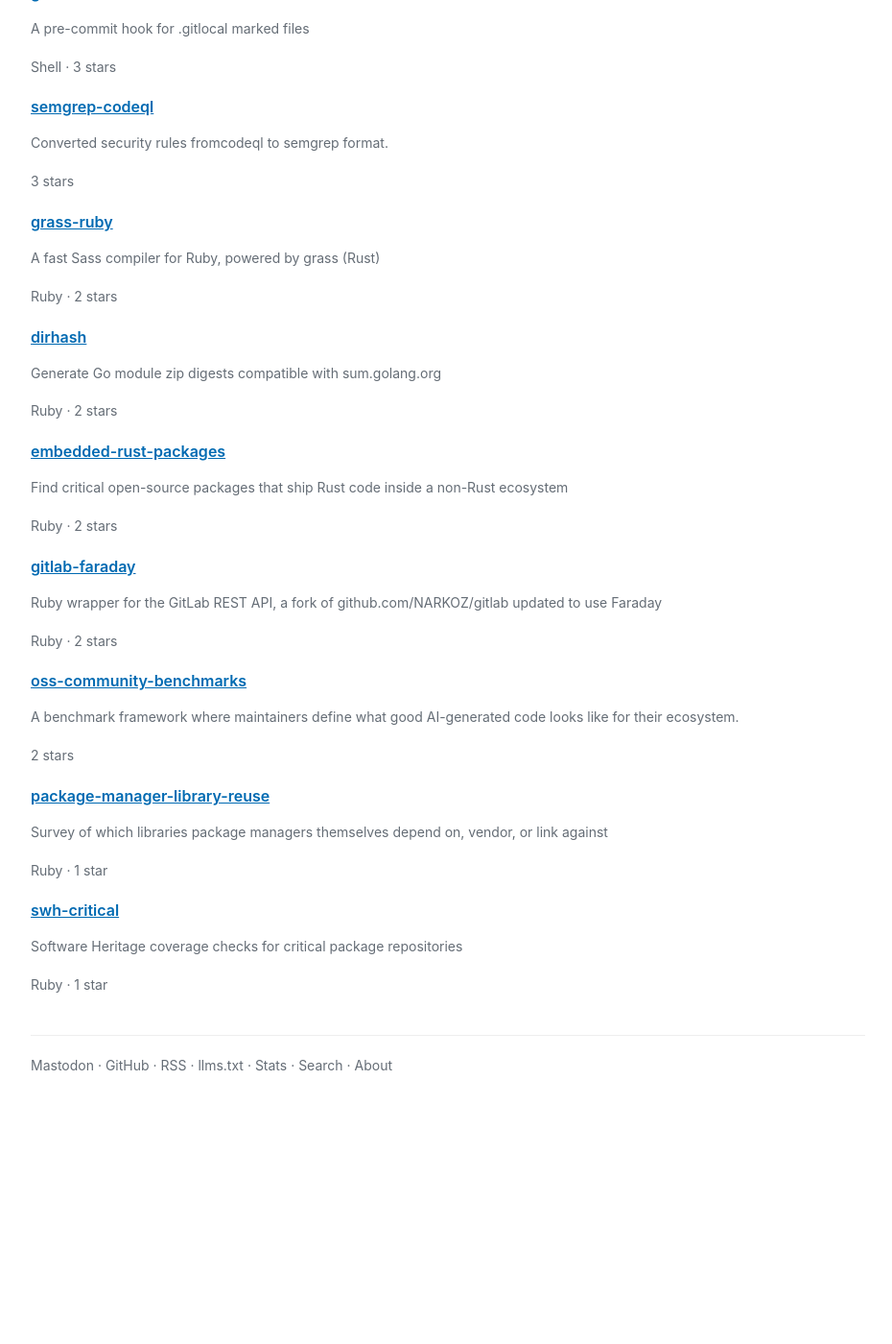
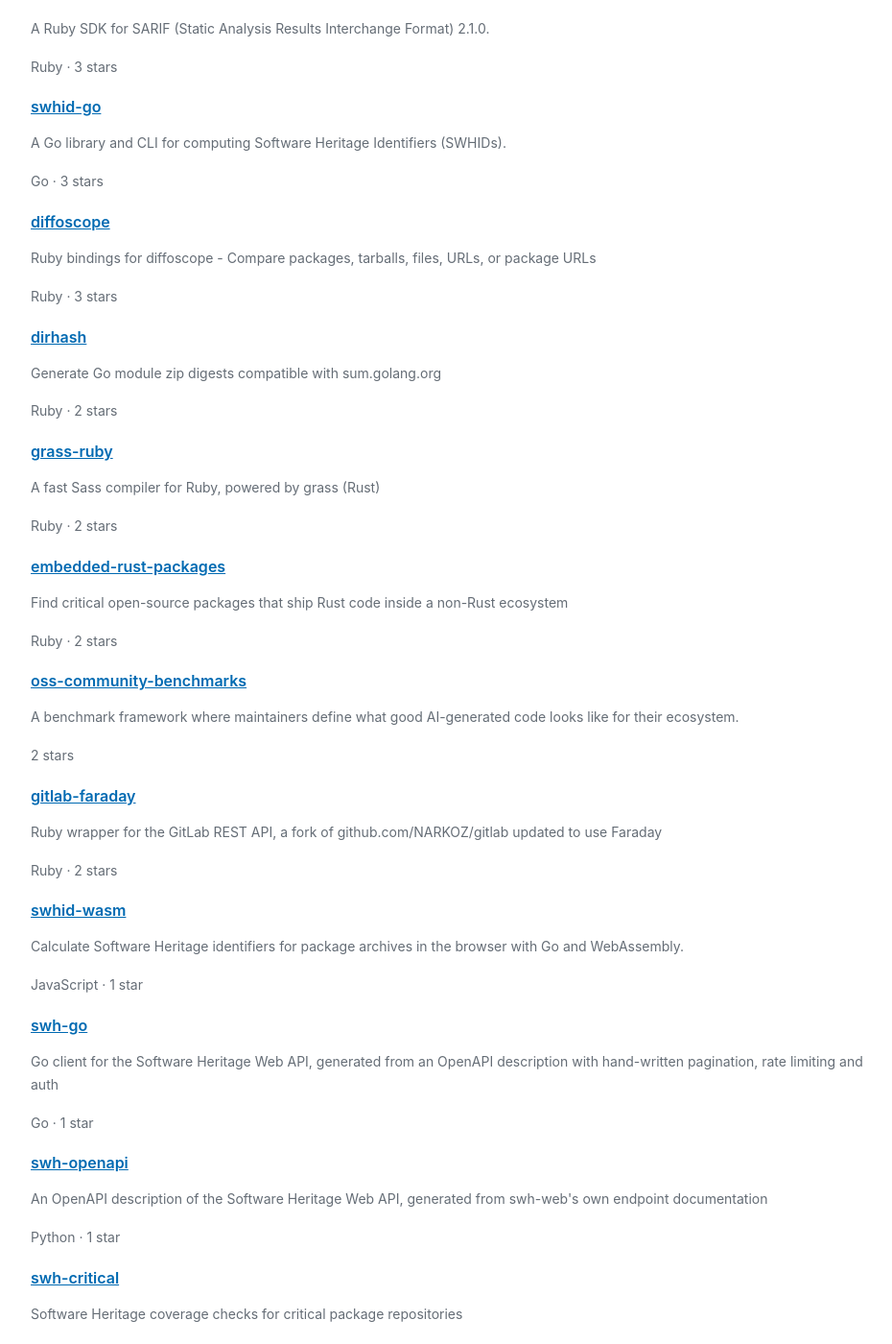
Before and after one commit to andrew/nesbitt.io, a Jekyll site: the page built from projects.md, in a window 1280 px wide and 1400 px high, scrolled down 5135 px. Shown: the whole window at 96% size, without its empty margins (173-1103 px from the left). Built offline with Jekyll 4.4.1, drawn with Linux system fonts in a browser that asks for light colours; comment, search, counter and statistics services are not loaded; before the commit the page ends 6345 px from its top, so only the background shows below that; some of the changed text lies outside the part shown.

Commit message:
Update GitHub projects

```diff
--- a/_data/projects.yml
+++ b/_data/projects.yml
@@ -3,14 +3,14 @@
   url: https://github.com/andrew/ultimate-awesome
   description: Every awesome list on every topic, including awesome lists of awesome
     lists, updated daily.
-  stars: 219
+  stars: 220
   language:
-  pushed_at: '2026-09-26T00:49:03Z'
+  pushed_at: '2026-10-04T01:25:06Z'
 - name: gitgres
   url: https://github.com/andrew/gitgres
   description: Store git objects and refs in PostgreSQL tables. Standard git push/clone
     work against the database through a libgit2-based backend.
-  stars: 91
+  stars: 95
   language: C
   pushed_at: '2026-03-08T20:14:08Z'
 - name: nesbitt.io
@@ -19,13 +19,13 @@
     about package management, software supply chain security, and open source infrastructure. '
   stars: 38
   language: HTML
-  pushed_at: '2026-09-27T06:18:37Z'
+  pushed_at: '2026-10-04T08:04:15Z'
 - name: gitballs
   url: https://github.com/andrew/gitballs
   description: Storing multiple tarballs in git to save space
-  stars: 25
+  stars: 26
   language: Ruby
-  pushed_at: '2026-09-17T18:59:12Z'
+  pushed_at: '2026-10-02T18:01:45Z'
 - name: sidekiq-mcp
   url: https://github.com/andrew/sidekiq-mcp
   description: A Sidekiq plugin that provides an MCP (Model Context Protocol) server
@@ -40,6 +40,20 @@
   stars: 15
   language:
   pushed_at: '2026-03-08T09:10:11Z'
+- name: omni_git
+  url: https://github.com/andrew/omni_git
+  description: A PostgreSQL extension that stores git repositories in database tables
+    and serves the git smart HTTP protocol, turning Postgres into a git remote.
+  stars: 13
+  language: PLpgSQL
+  pushed_at: '2026-03-08T20:14:28Z'
+- name: purl
+  url: https://github.com/andrew/purl
+  description: A Ruby library for parsing, validating, and generating Package URLs
+    (PURLs) as defined by the PURL specification
+  stars: 13
+  language: Ruby
+  pushed_at: '2026-08-04T09:23:32Z'
 - name: vers
   url: https://github.com/andrew/vers
   description: A Ruby gem for parsing, comparing and sorting versions according to
@@ -47,19 +61,12 @@
   stars: 13
   language: Ruby
   pushed_at: '2026-09-16T07:56:44Z'
-- name: purl
-  url: https://github.com/andrew/purl
-  description: A Ruby library for parsing, validating, and generating Package URLs
-    (PURLs) as defined by the PURL specification
-  stars: 13
-  language: Ruby
-  pushed_at: '2026-08-04T09:23:32Z'
 - name: swhid
   url: https://github.com/andrew/swhid
   description: Generate and parse SoftWare Hash IDentifiers (SWHIDs)
   stars: 12
   language: Ruby
-  pushed_at: '2026-09-20T13:22:30Z'
+  pushed_at: '2026-10-03T15:34:28Z'
 - name: go-bundler
   url: https://github.com/andrew/go-bundler
   description: Go-style imports for Ruby
@@ -79,13 +86,6 @@
   stars: 11
   language: HTML
   pushed_at: '2026-09-19T08:27:40Z'
-- name: omni_git
-  url: https://github.com/andrew/omni_git
-  description: A PostgreSQL extension that stores git repositories in database tables
-    and serves the git smart HTTP protocol, turning Postgres into a git remote.
-  stars: 11
-  language: PLpgSQL
-  pushed_at: '2026-03-08T20:14:28Z'
 - name: state-of-oss-funding
   url: https://github.com/andrew/state-of-oss-funding
   description: 'The State of OSS Funding data: Insights from ecosyste.ms - talk at
@@ -137,30 +137,36 @@
   stars: 7
   language: Ruby
   pushed_at: '2026-04-27T10:05:27Z'
+- name: swh-git
+  url: https://github.com/andrew/swh-git
+  description: Clone archived repositories from Software Heritage using ordinary Git.
+  stars: 6
+  language: Go
+  pushed_at: '2026-09-29T07:09:06Z'
 - name: sbom
   url: https://github.com/andrew/sbom
   description: Parse, generate, and validate Software Bill of Materials (SBOM)
   stars: 5
   language: Ruby
-  pushed_at: '2026-09-20T20:15:40Z'
-- name: weekend-at-bernies
-  url: https://github.com/andrew/weekend-at-bernies
-  description: Data collection for Weekend at Bernie's blog post
-  stars: 5
-  language: Ruby
-  pushed_at: '2026-09-26T15:14:58Z'
+  pushed_at: '2026-10-02T08:00:53Z'
 - name: homebrew-actions
   url: https://github.com/andrew/homebrew-actions
   description: Install GitHub Actions from a Homebrew tap
   stars: 5
   language: Ruby
   pushed_at: '2026-08-04T08:06:24Z'
-- name: vid
-  url: https://github.com/andrew/vid
-  description: Content-addressed vulnerability identifiers
+- name: weekend-at-bernies
+  url: https://github.com/andrew/weekend-at-bernies
+  description: Data collection for Weekend at Bernie's blog post
+  stars: 5
+  language: Ruby
+  pushed_at: '2026-10-01T15:46:35Z'
+- name: gitlocal
+  url: https://github.com/andrew/gitlocal
+  description: A pre-commit hook for .gitlocal marked files
   stars: 4
-  language: Go
-  pushed_at: '2026-09-16T11:32:38Z'
+  language: Shell
+  pushed_at: '2026-03-06T09:17:43Z'
 - name: critical-ai-scan
   url: https://github.com/andrew/critical-ai-scan
   description: Survey of explicitly disclosed AI involvement in the git history of
@@ -181,6 +187,42 @@
   stars: 4
   language: Ruby
   pushed_at: '2026-07-16T21:20:49Z'
+- name: vid
+  url: https://github.com/andrew/vid
+  description: Content-addressed vulnerability identifiers
+  stars: 4
+  language: Go
+  pushed_at: '2026-09-16T11:32:38Z'
+- name: foss-backstage
+  url: https://github.com/andrew/foss-backstage
+  description: Is InnerSource Commons good for open source?
+  stars: 3
+  language: Ruby
+  pushed_at: '2026-07-31T08:31:08Z'
+- name: semgrep-codeql
+  url: https://github.com/andrew/semgrep-codeql
+  description: Converted security rules fromcodeql to semgrep format.
+  stars: 3
+  language:
+  pushed_at: '2025-12-21T20:26:20Z'
+- name: jekyll-stats
+  url: https://github.com/andrew/jekyll-stats
+  description: Jekyll plugin that generates site statistics
+  stars: 3
+  language: Ruby
+  pushed_at: '2026-08-30T16:01:43Z'
+- name: sarif
+  url: https://github.com/andrew/sarif
+  description: A Ruby SDK for SARIF (Static Analysis Results Interchange Format) 2.1.0.
+  stars: 3
+  language: Ruby
+  pushed_at: '2026-06-19T10:06:04Z'
+- name: swhid-go
+  url: https://github.com/andrew/swhid-go
+  description: A Go library and CLI for computing Software Heritage Identifiers (SWHIDs).
+  stars: 3
+  language: Go
+  pushed_at: '2026-09-20T11:21:29Z'
 - name: diffoscope
   url: https://github.com/andrew/diffoscope
   description: Ruby bindings for diffoscope - Compare packages, tarballs, files, URLs,
@@ -188,54 +230,18 @@
   stars: 3
   language: Ruby
   pushed_at: '2026-04-27T10:05:34Z'
-- name: sarif
-  url: https://github.com/andrew/sarif
-  description: A Ruby SDK for SARIF (Static Analysis Results Interchange Format) 2.1.0.
-  stars: 3
+- name: dirhash
+  url: https://github.com/andrew/dirhash
+  description: Generate Go module zip digests compatible with sum.golang.org
+  stars: 2
   language: Ruby
-  pushed_at: '2026-06-19T10:06:04Z'
-- name: jekyll-stats
-  url: https://github.com/andrew/jekyll-stats
-  description: Jekyll plugin that generates site statistics
-  stars: 3
-  language: Ruby
-  pushed_at: '2026-08-30T16:01:43Z'
-- name: foss-backstage
-  url: https://github.com/andrew/foss-backstage
-  description: Is InnerSource Commons good for open source?
-  stars: 3
-  language: Ruby
-  pushed_at: '2026-07-31T08:31:08Z'
-- name: swhid-go
-  url: https://github.com/andrew/swhid-go
-  description: A Go library and CLI for computing Software Heritage Identifiers (SWHIDs).
-  stars: 3
-  language: Go
-  pushed_at: '2026-09-20T11:21:29Z'
-- name: gitlocal
-  url: https://github.com/andrew/gitlocal
-  description: A pre-commit hook for .gitlocal marked files
-  stars: 3
-  language: Shell
-  pushed_at: '2026-03-06T09:17:43Z'
-- name: semgrep-codeql
-  url: https://github.com/andrew/semgrep-codeql
-  description: Converted security rules fromcodeql to semgrep format.
-  stars: 3
-  language:
-  pushed_at: '2025-12-21T20:26:20Z'
+  pushed_at: '2026-10-02T14:50:01Z'
 - name: grass-ruby
   url: https://github.com/andrew/grass-ruby
   description: A fast Sass compiler for Ruby, powered by grass (Rust)
   stars: 2
   language: Ruby
   pushed_at: '2026-04-27T10:35:09Z'
-- name: dirhash
-  url: https://github.com/andrew/dirhash
-  description: Generate Go module zip digests compatible with sum.golang.org
-  stars: 2
-  language: Ruby
-  pushed_at: '2026-04-27T10:05:48Z'
 - name: embedded-rust-packages
   url: https://github.com/andrew/embedded-rust-packages
   description: Find critical open-source packages that ship Rust code inside a non-Rust
@@ -243,6 +249,13 @@
   stars: 2
   language: Ruby
   pushed_at: '2026-08-21T18:28:33Z'
+- name: oss-community-benchmarks
+  url: https://github.com/andrew/oss-community-benchmarks
+  description: A benchmark framework where maintainers define what good AI-generated
+    code looks like for their ecosystem.
+  stars: 2
+  language:
+  pushed_at: '2025-11-26T18:50:44Z'
 - name: gitlab-faraday
   url: https://github.com/andrew/gitlab-faraday
   description: Ruby wrapper for the GitLab REST API, a fork of github.com/NARKOZ/gitlab
@@ -250,13 +263,40 @@
   stars: 2
   language: Ruby
   pushed_at: '2026-08-09T17:36:16Z'
-- name: oss-community-benchmarks
-  url: https://github.com/andrew/oss-community-benchmarks
-  description: A benchmark framework where maintainers define what good AI-generated
-    code looks like for their ecosystem.
-  stars: 2
-  language:
-  pushed_at: '2025-11-26T18:50:44Z'
+- name: swhid-wasm
+  url: https://github.com/andrew/swhid-wasm
+  description: Calculate Software Heritage identifiers for package archives in the
+    browser with Go and WebAssembly.
+  stars: 1
+  language: JavaScript
+  pushed_at: '2026-09-29T06:57:22Z'
+- name: swh-go
+  url: https://github.com/andrew/swh-go
+  description: Go client for the Software Heritage Web API, generated from an OpenAPI
+    description with hand-written pagination, rate limiting and auth
+  stars: 1
+  language: Go
+  pushed_at: '2026-09-29T07:08:05Z'
+- name: swh-openapi
+  url: https://github.com/andrew/swh-openapi
+  description: An OpenAPI description of the Software Heritage Web API, generated
+    from swh-web's own endpoint documentation
+  stars: 1
+  language: Python
+  pushed_at: '2026-09-29T06:47:25Z'
+- name: swh-critical
+  url: https://github.com/andrew/swh-critical
+  description: Software Heritage coverage checks for critical package repositories
+  stars: 1
+  language: Ruby
+  pushed_at: '2026-09-28T07:09:25Z'
+- name: code-commons
+  url: https://github.com/andrew/code-commons
+  description: Slides for my CodeCommons talk on linking package identities and ecosyste.ms
+    metadata to archived source in Software Heritage.
+  stars: 1
+  language: JavaScript
+  pushed_at: '2026-09-30T17:53:16Z'
 - name: package-manager-library-reuse
   url: https://github.com/andrew/package-manager-library-reuse
   description: Survey of which libraries package managers themselves depend on, vendor,
@@ -264,9 +304,3 @@
   stars: 1
   language: Ruby
   pushed_at: '2026-08-10T14:30:00Z'
-- name: swh-critical
-  url: https://github.com/andrew/swh-critical
-  description: Software Heritage coverage checks for critical package repositories
-  stars: 1
-  language: Ruby
-  pushed_at: '2026-09-26T17:01:13Z'
```
